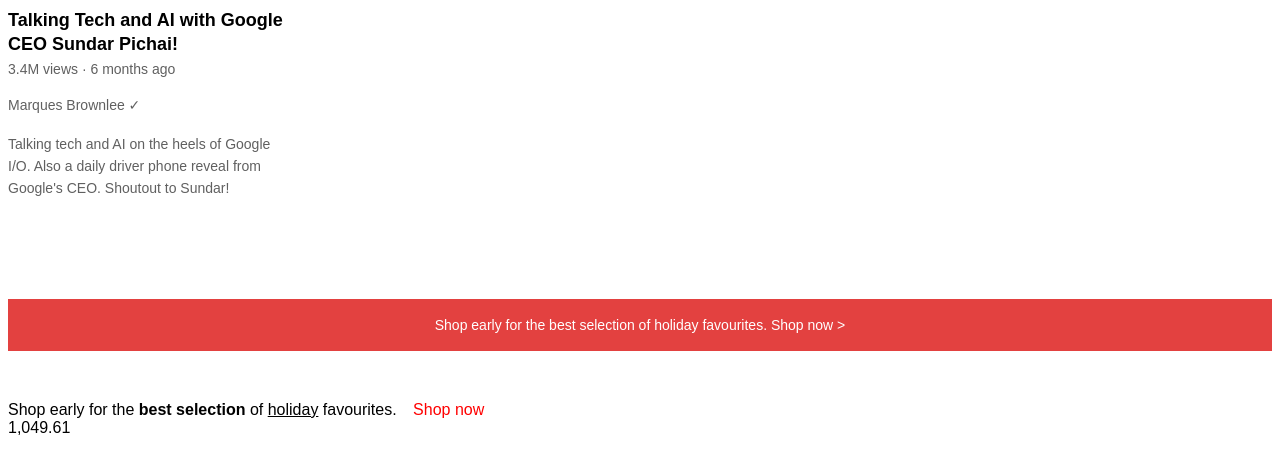
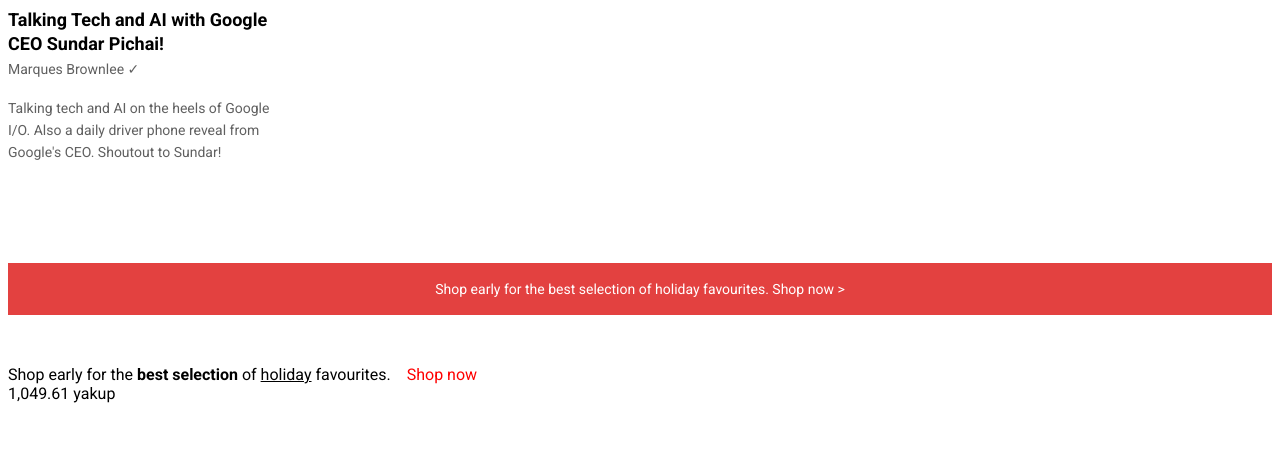
Before and after one commit to actjacob/youtube--nterface, a plain HTML site: page text.html in a window 1280 px wide. Drawn offline with Linux system fonts and the light colour scheme.

Commit message:
learn external css

```diff
--- /dev/null
+++ b/styles/text.css
@@ -0,0 +1,61 @@
+p {
+  font-family: Roboto;
+  margin: 0px;
+}
+.video-title {
+  font-weight: bold;
+  font-size: 18px;
+  width: 280px;
+  line-height: 24px;
+  margin-bottom: 5px;
+}
+
+.video-stats {
+  font-size: 14px;
+  color: rgb(96, 96, 96);
+  margin-bottom: 20px;
+}
+
+.video-author {
+  font-size: 14px;
+  color: rgb(96, 96, 96);
+  margin-bottom: 20px;
+}
+
+.video-description {
+  font-size: 14px;
+  color: rgb(96, 96, 96);
+  width: 280px;
+  line-height: 22px;
+  margin-bottom: 100px;
+}
+
+.apple-text {
+  font-size: 14px;
+  margin-bottom: 50px;
+  background-color: rgb(227, 65, 64);
+  color: white;
+  text-align: center;
+  padding-top: 18px;
+  padding-bottom: 18px;
+}
+.shop-link {
+  cursor: pointer;
+}
+
+.shop-link:hover {
+  text-decoration: underline;
+}
+
+.span-example {
+  color: red;
+  margin-left: 12px;
+}
+.span-example:hover {
+  text-decoration: underline;
+}
+
+.yakup-example:hover {
+  text-decoration: underline;
+  color: red;
+}
--- a/text.html
+++ b/text.html
@@ -1,65 +1,18 @@
-<style>
-  p {
-    font-family: Arial;
-    margin: 0px;
-  }
-  .video-title {
-    font-weight: bold;
-    font-size: 18px;
-    width: 280px;
-    line-height: 24px;
-    margin-bottom: 5px;
-  }
+<!DOCTYPE html>
+<html>
+  <head>
+    <title>Text Practice</title>
+    <link rel="preconnect" href="https://fonts.googleapis.com">
+    <link rel="preconnect" href="https://fonts.gstatic.com" crossorigin>
+    <link href="https://fonts.googleapis.com/css2?family=Roboto:ital,wght@0,100;0,300;0,400;0,500;0,700;0,900;1,100;1,300;1,400;1,500;1,700;1,900&display=swap" rel="stylesheet">
 
-  .video-stats {
-    font-size: 14px;
-    color: rgb(96, 96, 96);
-    margin-bottom: 20px;
-  }
 
-  .video-author {
-    font-size: 14px;
-    color: rgb(96, 96, 96);
-    margin-bottom: 20px;
-  }
 
-  .video-description {
-    font-size: 14px;
-    color: rgb(96, 96, 96);
-    width: 280px;
-    line-height: 22px;
-    margin-bottom: 100px;
-  }
+    <link rel="stylesheet" href="styles/text.css">
+  </head>
 
-  .apple-text {
-    font-size: 14px;
-    margin-bottom: 50px;
-    background-color: rgb(227, 65, 64);
-    color: white;
-    text-align: center;
-    padding-top: 18px;
-    padding-bottom: 18px;
-  }
-  .shop-link{
-    cursor:pointer;
-  }
-
-  .shop-link:hover{
-    text-decoration: underline;
-  }
-
-  .span-example {
-    color: red;
-    margin-left:12px;
-  }
-  .span-example:hover {
-    text-decoration: underline;
-  }
-</style>
-
+ <body>
    <p class="video-title">Talking Tech and AI with Google CEO Sundar Pichai!</p>
-
-<p class="video-stats">3.4M views &#183; 6 months ago</p>
 
    <p class="video-author">Marques Brownlee &#10003;</p>
 
@@ -78,4 +31,7 @@
    </p>
 
 
-<p>1,049.61</p>
+   <p>1,049.61 <span class="yakup-example">yakup</span>   </p>
+
+  </body>
+</html>
```
Also changed, not shown: buttons.html (+3 -1 lines), index.html (+1 -1 lines), styles/button.css (renamed from button.css). Lines whose indentation alone changed are shown as unchanged.
